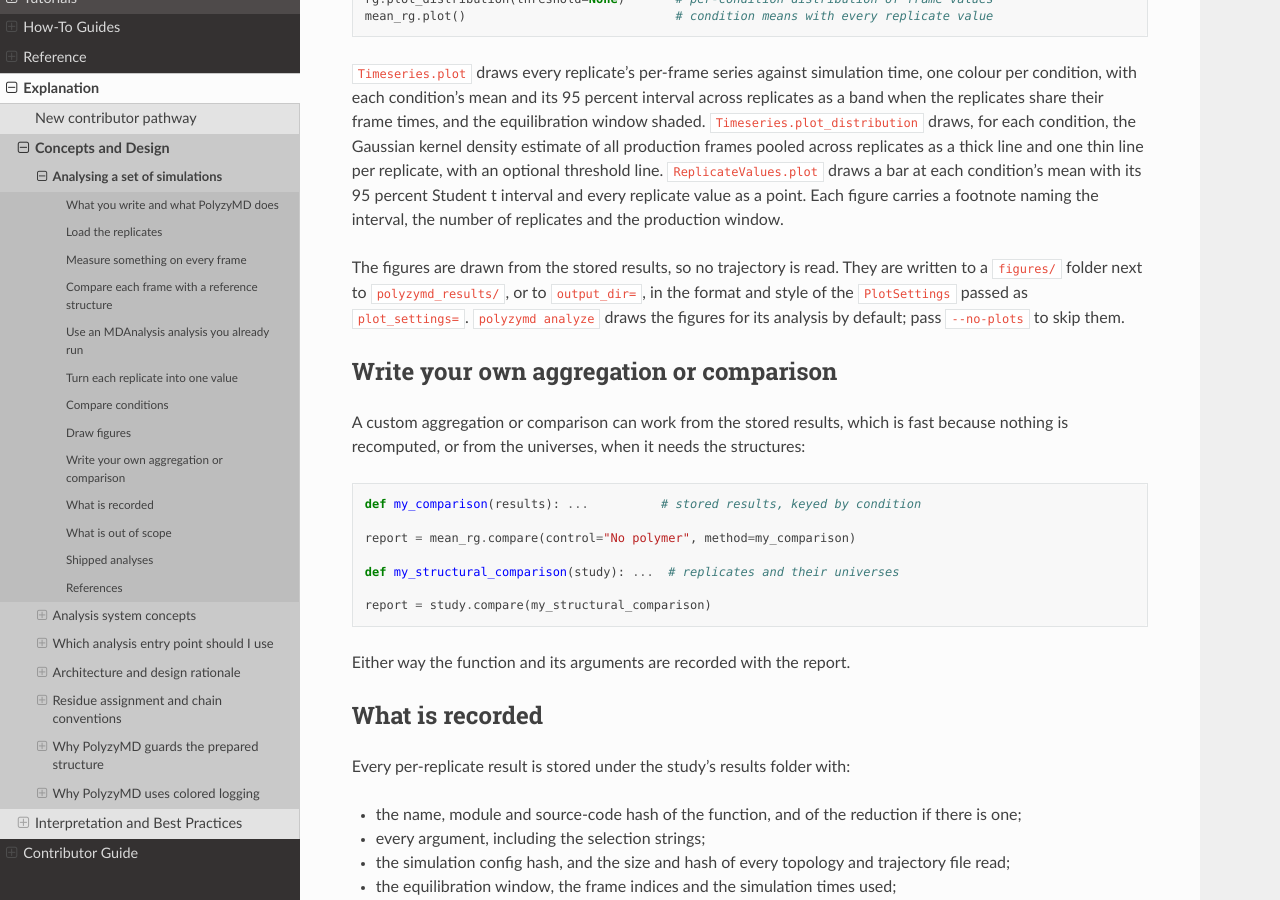
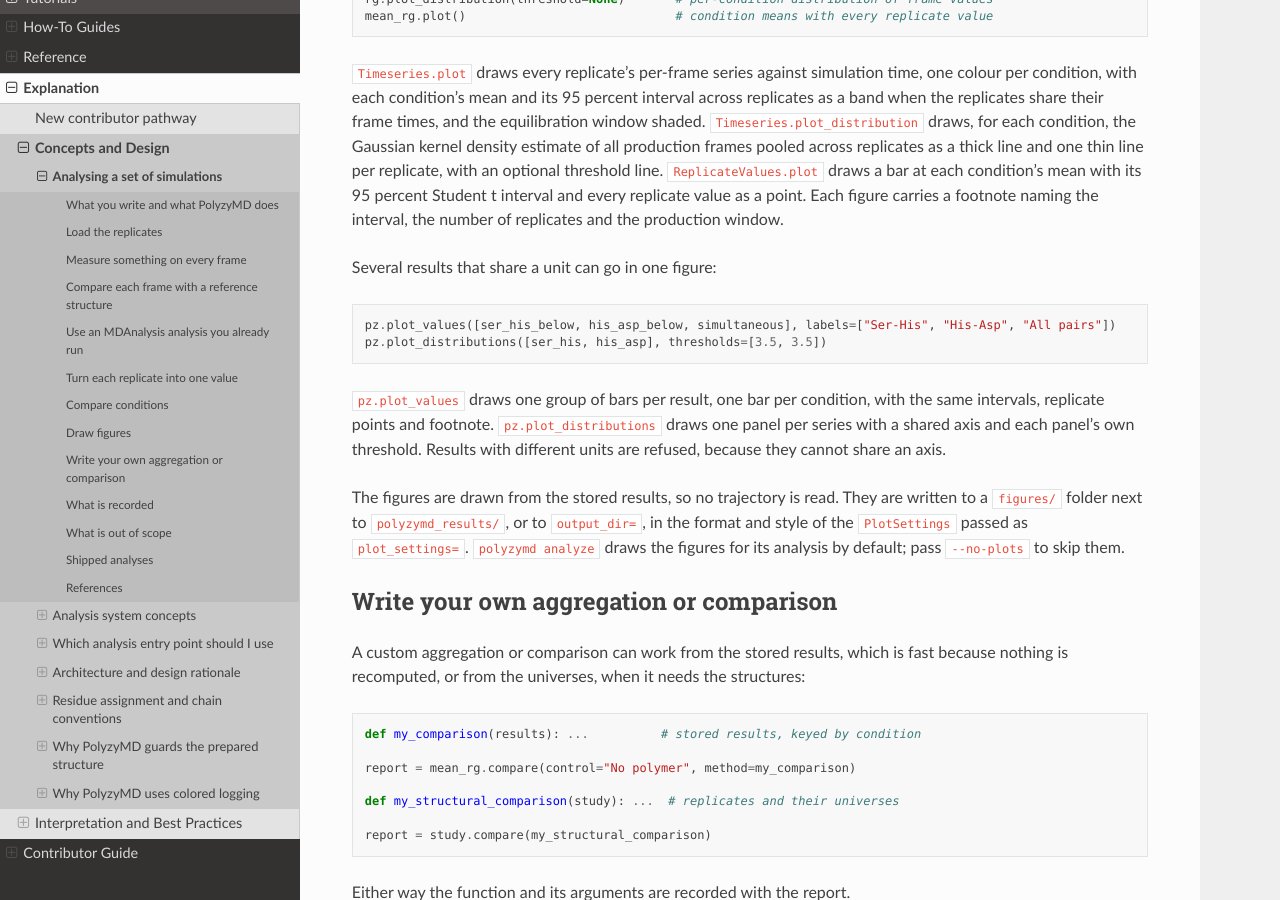
Before and after one commit to joelaforet/polyzymd, a Sphinx documentation site: the page built from docs/source/explanation/analysis_api.md, in a window 1280 px wide and 900 px high, scrolled down 5798 px. Built offline with Sphinx 7.4.7 and the Read the Docs theme 3.1.0, drawn with Linux system fonts in a browser that asks for light colours.

Commit message:
docs(analyses): describe the grouped figures
The API page shows pz.plot_values and pz.plot_distributions and says results with different units are refused, and the shipped functions reference and the triad page list the grouped triad and distances figures.

````diff
--- a/docs/source/explanation/analysis_api.md
+++ b/docs/source/explanation/analysis_api.md
@@ -316,6 +316,18 @@ bar at each condition's mean with its 95 percent Student t interval and every
 replicate value as a point. Each figure carries a footnote naming the interval,
 the number of replicates and the production window.
 
+Several results that share a unit can go in one figure:
+
+```python
+pz.plot_values([ser_his_below, his_asp_below, simultaneous], labels=["Ser-His", "His-Asp", "All pairs"])
+pz.plot_distributions([ser_his, his_asp], thresholds=[3.5, 3.5])
+```
+
+`pz.plot_values` draws one group of bars per result, one bar per condition, with
+the same intervals, replicate points and footnote. `pz.plot_distributions` draws
+one panel per series with a shared axis and each panel's own threshold. Results
+with different units are refused, because they cannot share an axis.
+
 The figures are drawn from the stored results, so no trajectory is read. They
 are written to a `figures/` folder next to `polyzymd_results/`, or to
 `output_dir=`, in the format and style of the `PlotSettings` passed as
````
Also changed, not shown: docs/source/explanation/analysis_triad_best_practices.md (+3 -1 lines), docs/source/reference/analysis_functions.md (+2 -2 lines).
